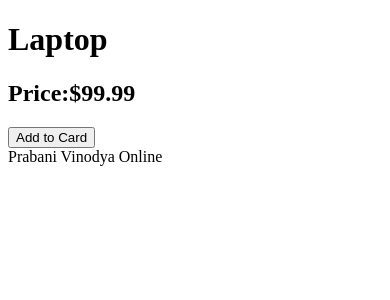
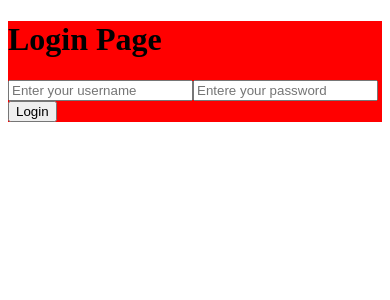
Before and after one commit to NPVinodya/cbc-frontend, a React (Vite) app in the folder cbc-frontend/: page / in a window 390 px wide. Shown: the top 300 px of the page. Built offline with nearby package versions, Linux system fonts and the light colour scheme.

Commit message:
loginPage testing code😎

```diff
--- a/cbc-frontend/src/App.jsx
+++ b/cbc-frontend/src/App.jsx
@@ -1,17 +1,17 @@
 import { useState } from 'react'
-import reactLogo from './assets/react.svg'
-import viteLogo from '/vite.svg'
+import testing from "./components/testing"
 import './App.css'
 import ProductCard from './components/productCard'
 import UserData from './components/UserData'
+import LoginPage from './Pages/loginPage'
 
 function App() {
   const [count, setCount] = useState(0)
 
   return (
     <>
-     <ProductCard name="Laptop" src=" " price="$99.99"/>
-     <UserData/>
+
+     <LoginPage/>
     </>
   )
 }
--- a/cbc-frontend/src/Pages/loginPage.css
+++ b/cbc-frontend/src/Pages/loginPage.css
@@ -0,0 +1,79 @@
+
+
+/* Center the page content */
+body {
+    display: flex;
+    justify-content: center;
+    align-items: center;
+    height: 100vh;
+    margin: 0;
+    font-family: Arial, sans-serif;
+    background-color: #f5f5f5;
+}
+
+/* Container for the login form */
+div {
+    background: #ffffff;
+    padding: 20px 40px;
+    border-radius: 8px;
+    box-shadow: 0 4px 8px rgba(0, 0, 0, 0.1);
+    text-align: center;
+}
+
+/* Heading */
+h1 {
+    font-size: 24px;
+    margin-bottom: 20px;
+    color: #333333;
+}
+
+/* Input fields */
+input[type="text"],
+input[type="password"] {
+    width: 100%;
+    padding: 10px;
+    margin: 10px 0;
+    border: 1px solid #cccccc;
+    border-radius: 4px;
+    font-size: 16px;
+}
+
+input[type="text"]:focus,
+input[type="password"]:focus {
+    outline: none;
+    border-color: #007BFF;
+    box-shadow: 0 0 4px rgba(0, 123, 255, 0.4);
+}
+
+/* Button styling */
+button {
+    width: 100%;
+    padding: 10px;
+    background-color: #007BFF;
+    color: white;
+    border: none;
+    border-radius: 4px;
+    font-size: 16px;
+    cursor: pointer;
+    margin-top: 10px;
+}
+
+button:hover {
+    background-color: #0056b3;
+}
+
+/* Responsive design */
+@media (max-width: 480px) {
+    div {
+        width: 90%;
+        padding: 15px;
+    }
+
+    h1 {
+        font-size: 20px;
+    }
+
+    button {
+        font-size: 14px;
+    }
+}
--- a/cbc-frontend/src/Pages/loginPage.jsx
+++ b/cbc-frontend/src/Pages/loginPage.jsx
@@ -0,0 +1,11 @@
+export default function LoginPage(){
+    return(
+        <div>
+            <h1>Login Page</h1>
+            <input type="text" placeholder="Enter your username"/>
+            <input type ="password" placeholder="Entere your password"/>
+            <button>Login</button>
+
+        </div>
+    )
+}
```
Also changed, not shown: cbc-frontend/src/Pages/homePage.css (+81 -0 lines), cbc-frontend/src/Pages/homePage.jsx (+25 -0 lines).
